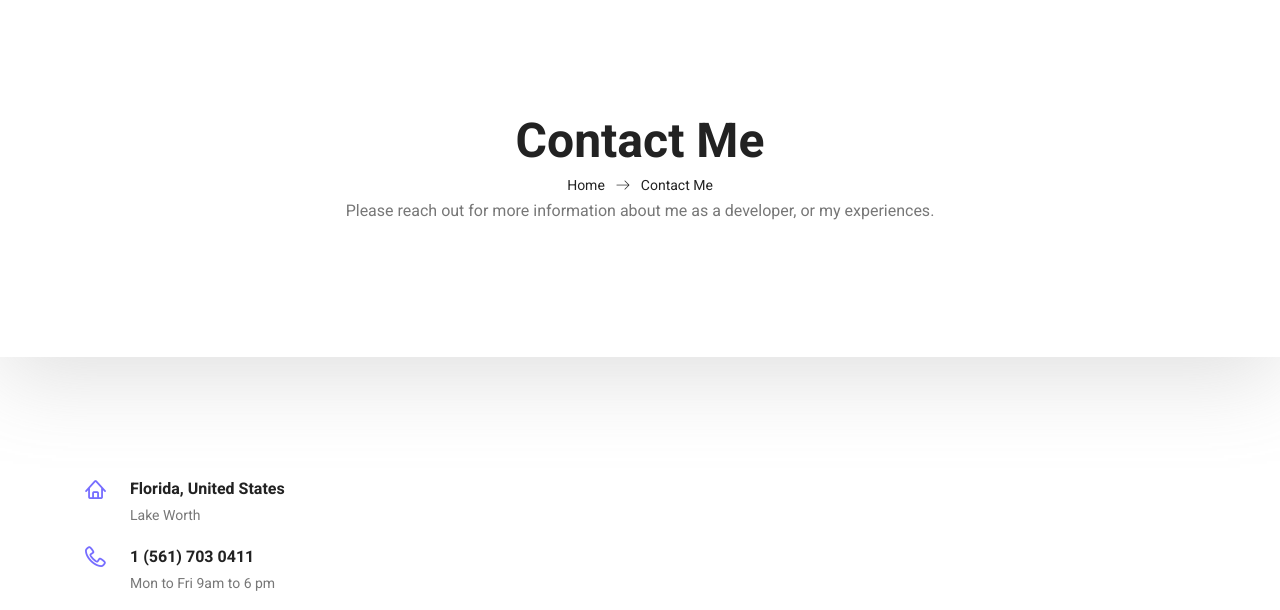
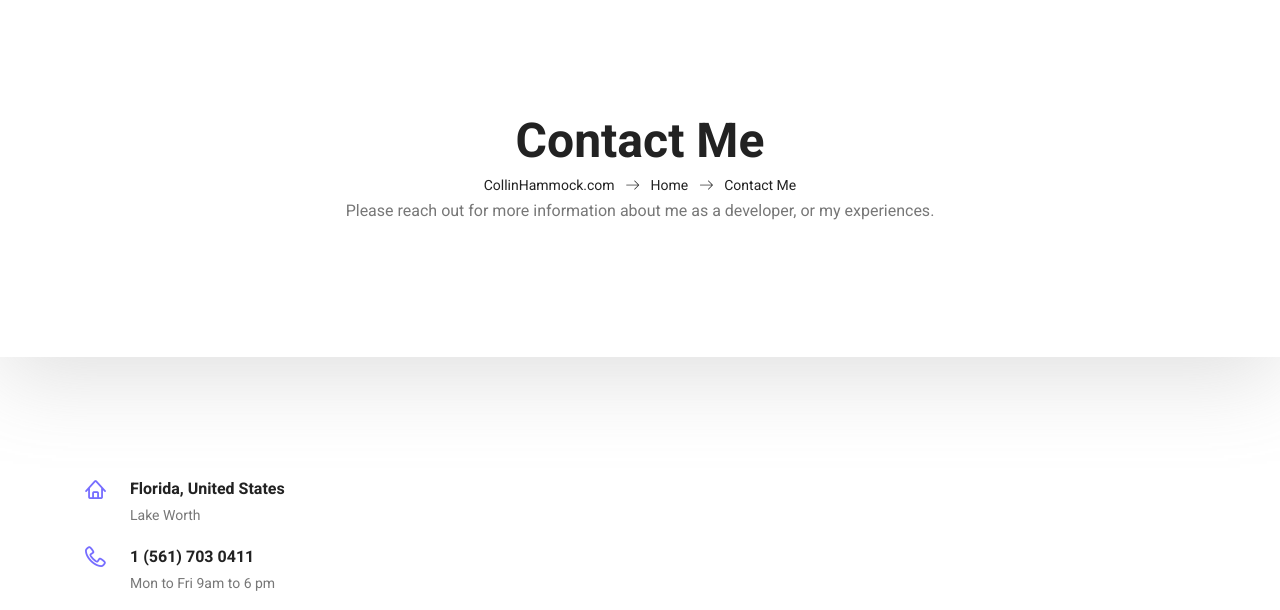
Before and after one commit to Collin2222/Portfolio, a plain HTML site: page contact.html in a window 1280 px wide. Shown: the part 123-733 px from the top of the page. Drawn offline with Linux system fonts and the light colour scheme; some packages are replaced by stand-ins of ours.

Commit message:
Update contact.html

```diff
--- a/contact.html
+++ b/contact.html
@@ -75,6 +75,7 @@
 						<div class="banner_content text-center">
 							<h2>Contact Me</h2>
 							<div class="page_link">
+                                <a href="index.html">CollinHammock.com</a>
 								<a href="index.html">Home</a>
 								<a href="contact.html">Contact Me</a>
 							</div>
```
